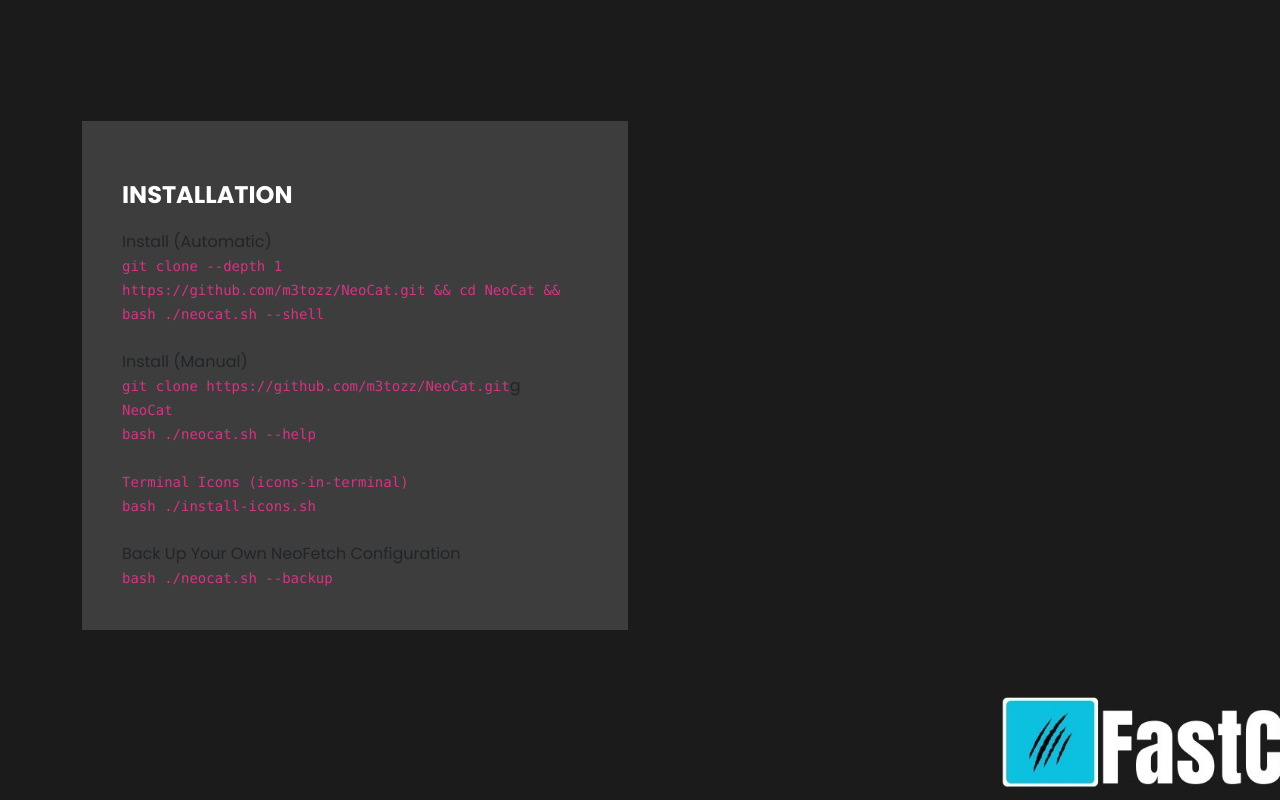
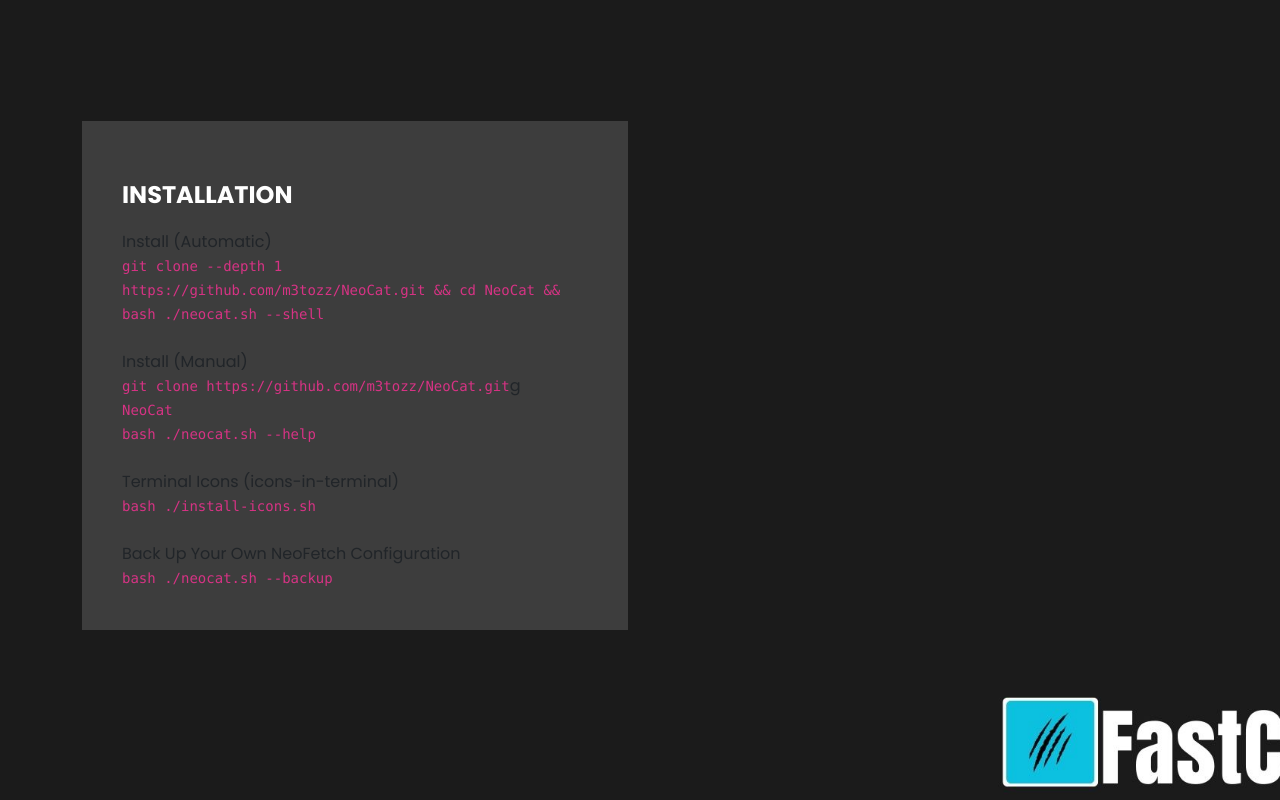
Before and after one commit to m3tozz/FastCat, a plain HTML site: page index.html in a window 1280 px wide. Shown: the part 860-1660 px from the top of the page. Drawn offline with nearby package versions, Linux system fonts and the light colour scheme.

Commit message:
Update index.html

```diff
--- a/index.html
+++ b/index.html
@@ -120,7 +120,7 @@ Install (Manual)<br>
 <code>NeoCat<br></code>
 <code>bash ./neocat.sh --help</code>
 <br><br/>
-<code>Terminal Icons (icons-in-terminal)</code> <br>
+Terminal Icons (icons-in-terminal) <br>
 <code>bash ./install-icons.sh</code>
 <br><br/>
 Back Up Your Own NeoFetch Configuration<br>
```
